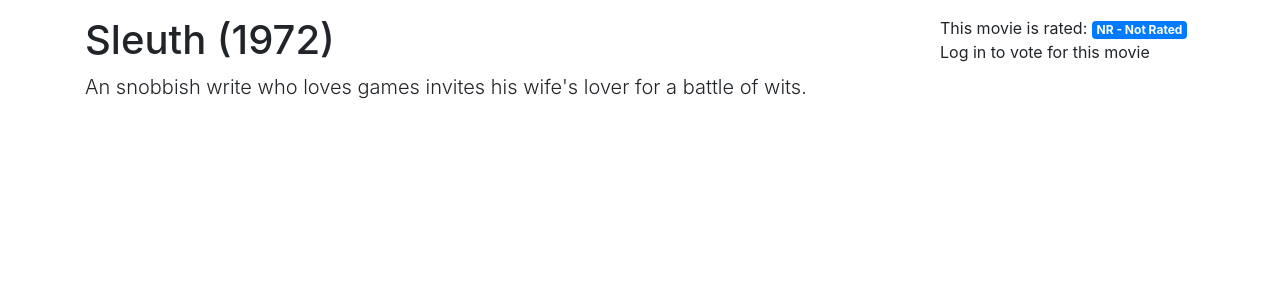
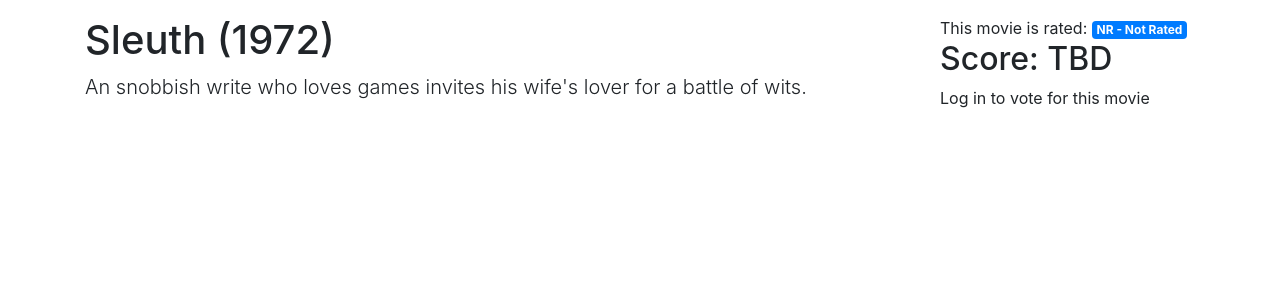
Before and after one commit to nguyendan07/imdb, a Django app: page /movie/1 in a window 1280 px wide. Shown: the part 40-340 px from the top of the page. Run offline with Django 3.2, Linux system fonts and the light colour scheme; data comes from the database, SQL or seed files in the repository; data that the repository does not hold is empty; some libraries are stand-ins or nearby versions.

Commit message:
Updating MovieDetail and template

```diff
--- a/core/templates/core/movie_detail.html
+++ b/core/templates/core/movie_detail.html
@@ -18,6 +18,11 @@
     </span>
 </div>
 <div>
+    <h2>
+        Score: {{ object.score|default_if_none:"TBD" }}
+    </h2>
+</div>
+<div>
     {% if vote_form %}
     <form action="{{ vote_form_url }}" method="post">
         {% csrf_token %}
--- a/core/views.py
+++ b/core/views.py
@@ -18,7 +18,7 @@ class MovieList(ListView):
 
 
 class MovieDetail(DetailView):
-    queryset = Movie.objects.all_with_related_person()
+    queryset = Movie.objects.all_with_related_person_and_score()
 
     def get_context_data(self, **kwargs):
         ctx = super().get_context_data(**kwargs)
```
